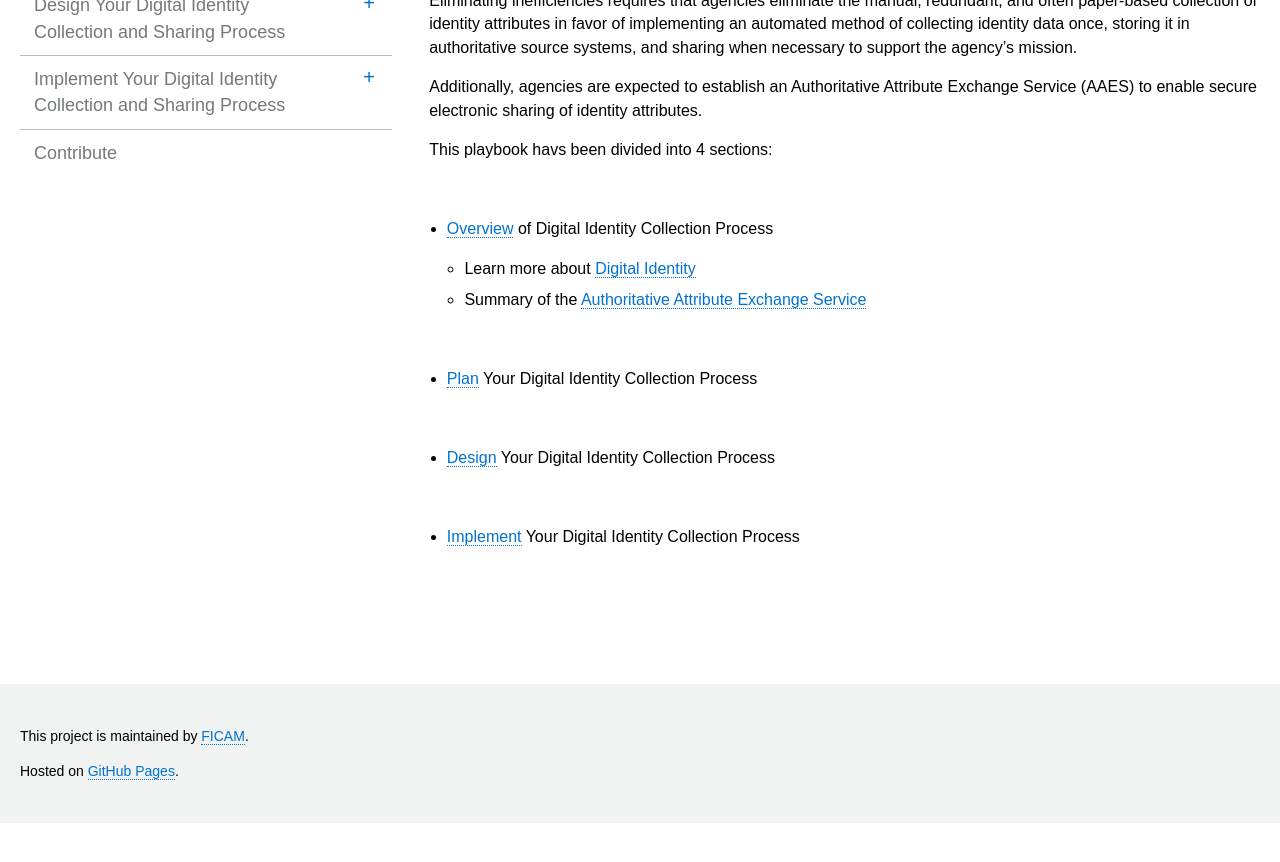
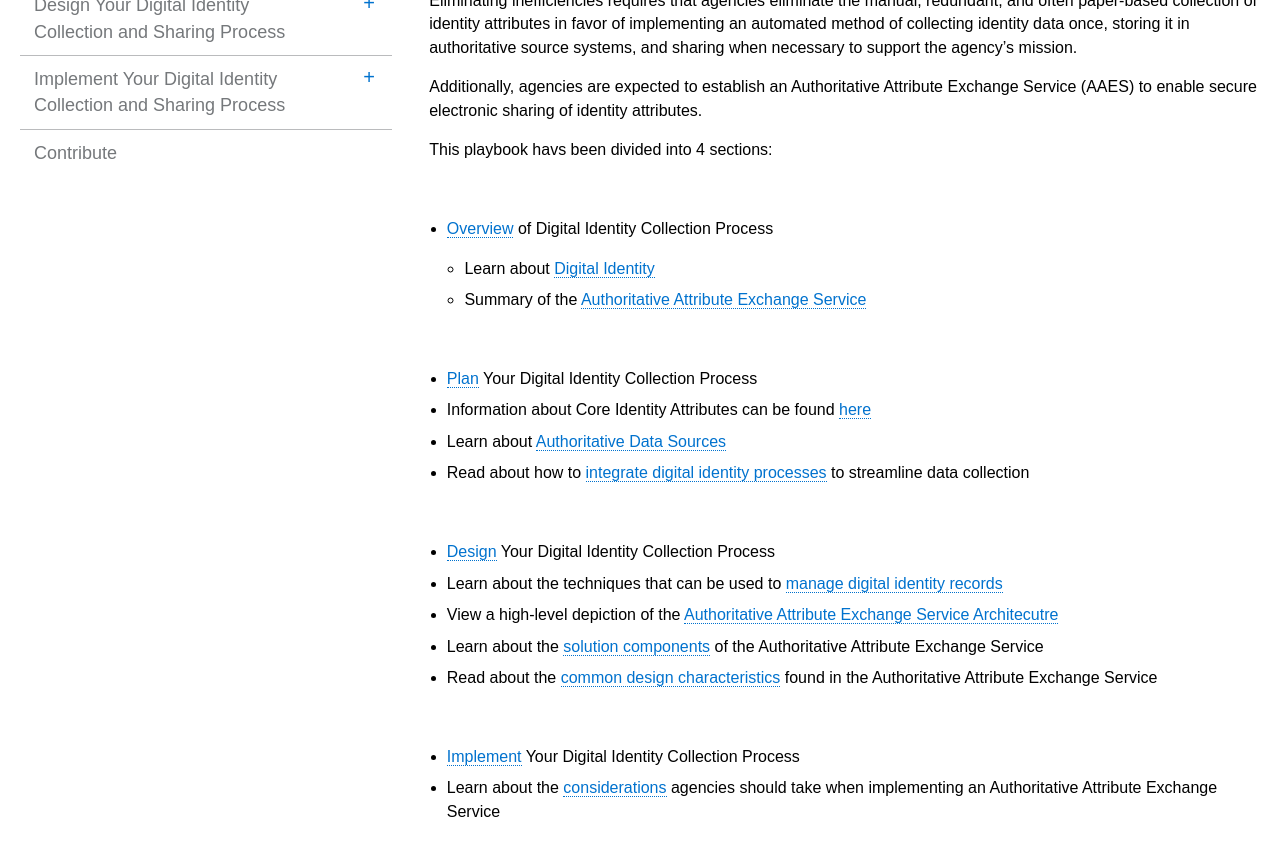
Before and after one commit to bnbuckler/identity-playbook, a Jekyll site: the page built from index.html, in a window 1280 px wide and 900 px high, scrolled down 413 px. Shown: the top 862 px of the window. Built offline with Jekyll 4.4.1, drawn with Linux system fonts in a browser that asks for light colours; before the commit the page ends 1236 px from its top, so only the background shows below that.

Commit message:
Update index.md

```diff
--- a/_includes/index.md
+++ b/_includes/index.md
@@ -14,17 +14,28 @@ This playbook havs been divided into 4 sections:
 * [Overview](../identity-playbook/overview/index/) of Digital Identity Collection Process
 <br>
 
-  * Learn more about [Digital Identity](../identity-playbook/overview/1_enterprise-id/)
+  * Learn about [Digital Identity](../identity-playbook/overview/1_enterprise-id/)
   * Summary of the [Authoritative Attribute Exchange Service](../identity-playbook/overview/2_ae-elements/)
 
 <br>
 
 * [Plan](../identity-playbook/plan/index) Your Digital Identity Collection Process
+<br>
+ * Information about Core Identity Attributes can be found [here](../identity-playbooks/plan/id-attributes/)
+ * Learn about [Authoritative Data Sources](../identity-playbook/plan/auth-soruces/)
+ * Read about how to [integrate digital identity processes](../identity-playbook/plan/id-integration/) to streamline data collection
 
 <br>
 
 * [Design](../identity-playbook/design/index) Your Digital Identity Collection Process
+<br>
+ * Learn about the techniques that can be used to [manage digital identity records](../identity-playbook/design/1_manage-records/)
+ * View a high-level depiction of the [Authoritative Attribute Exchange Service Architecutre](../identity-playbook/design/2_aaes-arch/)
+ * Learn about the [solution components](../identity-playbook/3_aaes-solutions/) of the Authoritative Attribute Exchange Service
+ * Read about the [common design characteristics](..identity-playbook/4_aaes-design/) found in the Authoritative Attribute Exchange Service
 
 <br>
 
 * [Implement](../identity-playbook/implement/index/) Your Digital Identity Collection Process
+<br>
+ * Learn about the [considerations](../identity-playbook/implement/aaes-implement/) agencies should take when implementing an Authoritative Attribute Exchange Service
```
